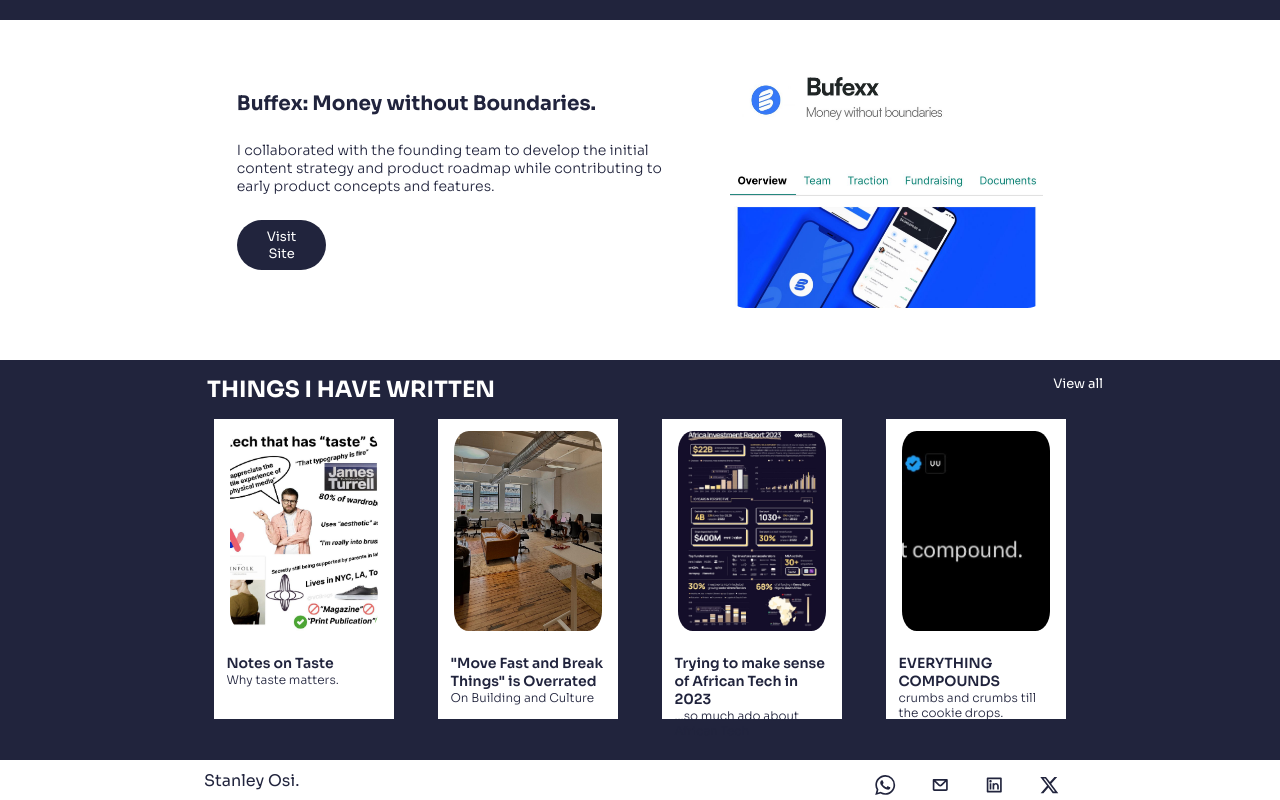
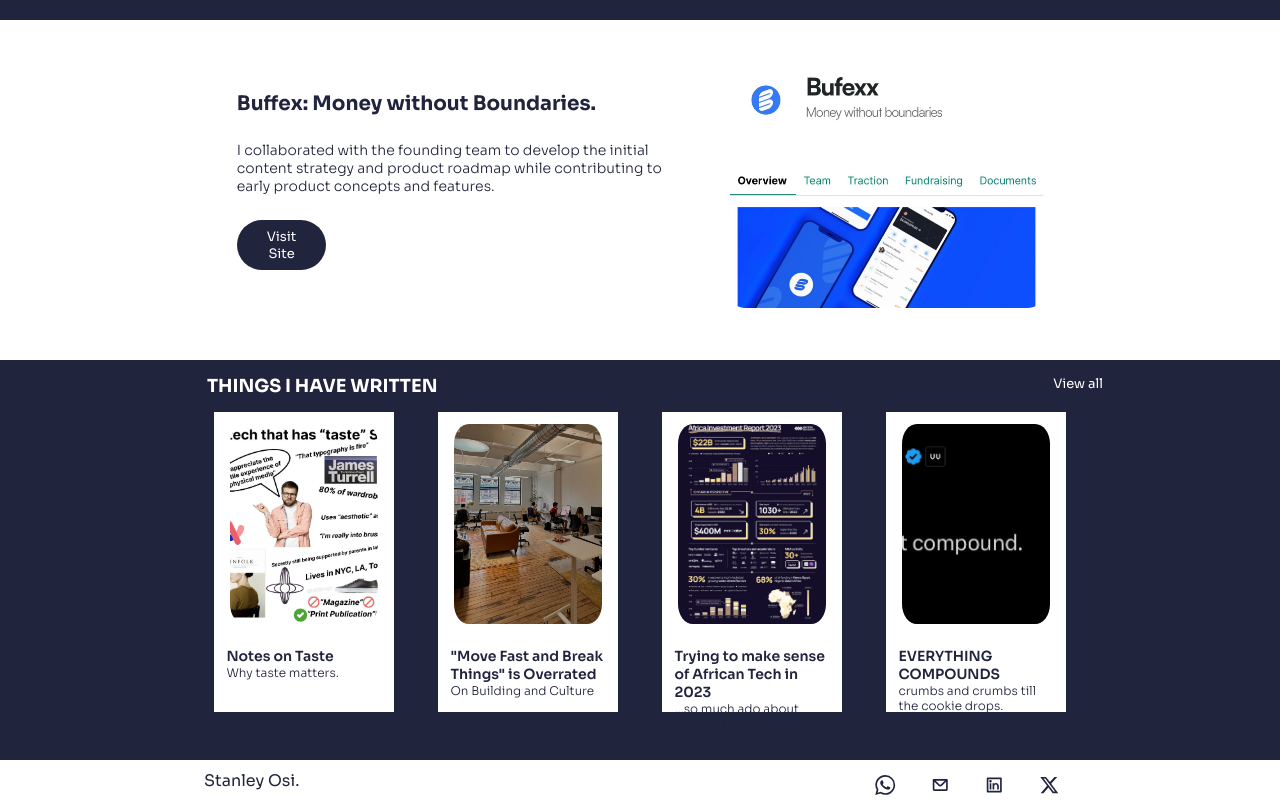
Before and after one commit to Ogaga01/Stan-Portfolio, a React (Vite) app: page / in a window 1280 px wide. Shown: the part 1692-2492 px from the top of the page. Built offline with nearby package versions, Linux system fonts and the light colour scheme.

Commit message:
Modify Footer

```diff
--- a/src/components/Post.tsx
+++ b/src/components/Post.tsx
@@ -8,7 +8,7 @@
     <section className={styles.blogs}>
       <div className={styles["content"]}>
         <div className={styles["nav"]}>
-          <h2>THINGS I HAVE WRITTEN</h2>
+          <h2 className={styles.h2}>THINGS I HAVE WRITTEN</h2>
           <a
             className={styles["link"]}
             target="blank"
--- a/src/sass/_post.module.scss
+++ b/src/sass/_post.module.scss
@@ -40,12 +40,15 @@
   justify-content: space-between;
   margin: 1.5rem;
   color: $color-white;
-  font-size: 1.5rem;
 
   @include respond(mob-nav) {
     align-self: center;
     width: 90%;
   }
+}
+
+.h2 {
+  font-size: 1.8rem;
 }
 
 .link {
```
